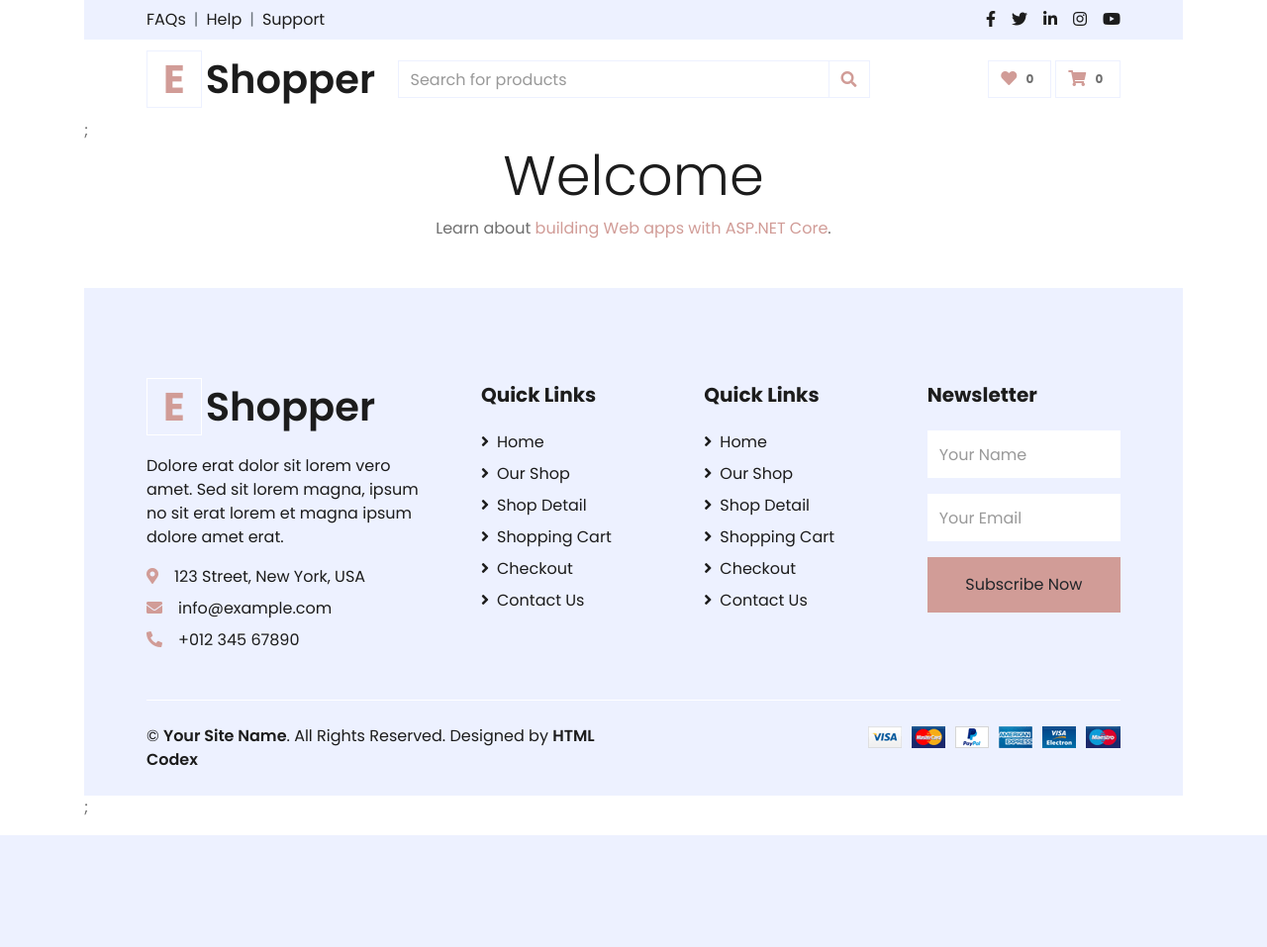
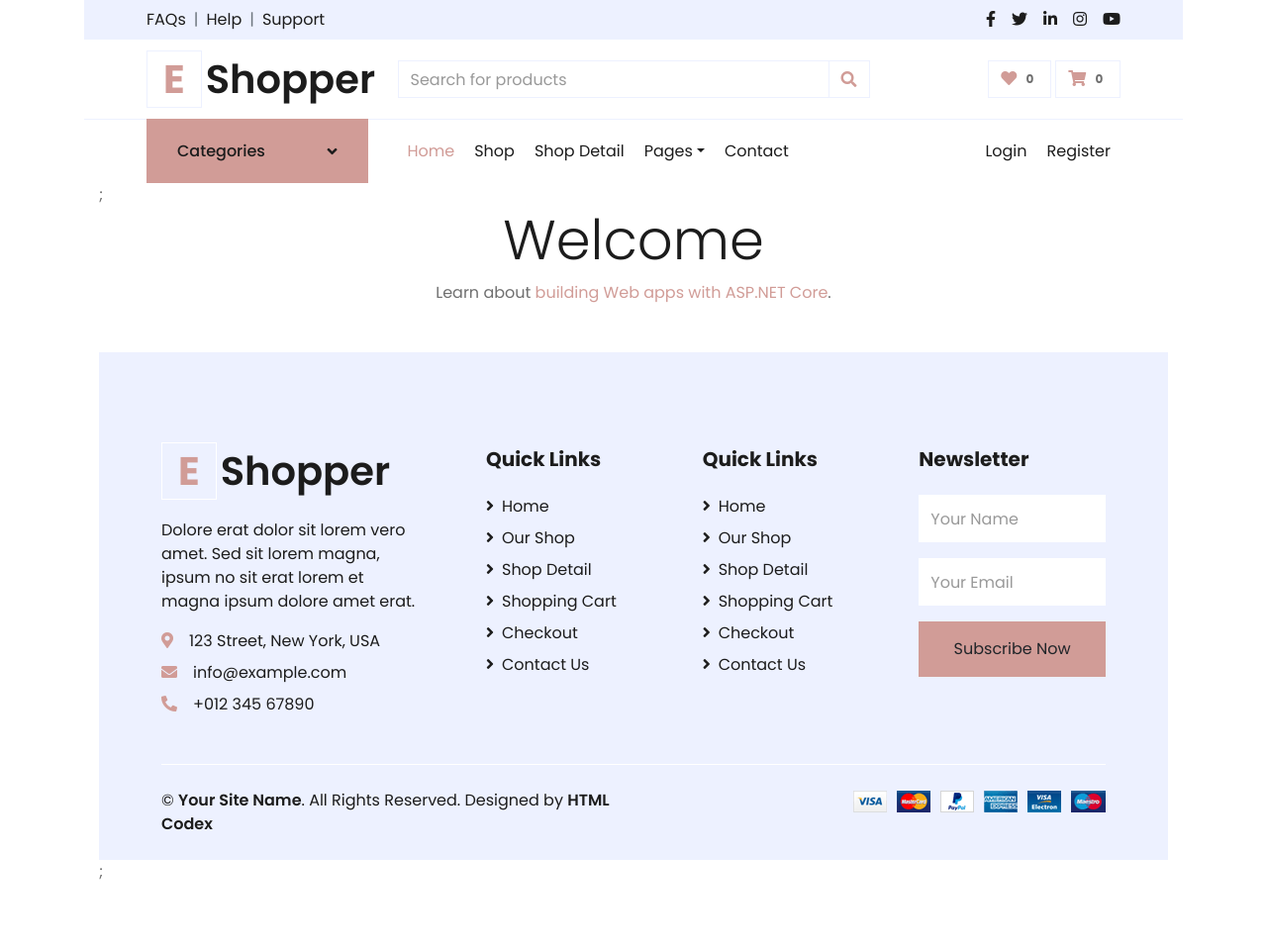
Before and after one commit to dangquoc123/webApp, an ASP.NET Core app: page / in a window 1280 px wide. Shown: the whole page at 99% size. Before the commit the page ends 844 px from the top, so only its background shows below. Run offline with ASP.NET Core 8, Linux system fonts and the light colour scheme; some libraries are stand-ins or nearby versions.

Commit message:
staging first commit

```diff
--- a/Views/Shared/_Header.cshtml
+++ b/Views/Shared/_Header.cshtml
@@ -61,3 +61,49 @@
     </div>
 </div>
 <!-- Topbar End -->
+<!-- Navbar Start -->
+    <div class="container-fluid mb-5">
+        <div class="row border-top px-xl-5">
+            <div class="col-lg-3 d-none d-lg-block">
+                <a class="btn shadow-none d-flex align-items-center justify-content-between bg-primary text-white w-100" data-toggle="collapse" href="#navbar-vertical" style="height: 65px; margin-top: -1px; padding: 0 30px;">
+                    <h6 class="m-0">Categories</h6>
+                    <i class="fa fa-angle-down text-dark"></i>
+                </a>
+                <nav class="collapse show navbar navbar-vertical navbar-light align-items-start p-0 border border-top-0 border-bottom-0" id="navbar-vertical">
+
+                </nav>
+            </div>
+            <div class="col-lg-9">
+                <nav class="navbar navbar-expand-lg bg-light navbar-light py-3 py-lg-0 px-0">
+                    <a href="" class="text-decoration-none d-block d-lg-none">
+                        <h1 class="m-0 display-5 font-weight-semi-bold"><span class="text-primary font-weight-bold border px-3 mr-1">E</span>Shopper</h1>
+                    </a>
+                    <button type="button" class="navbar-toggler" data-toggle="collapse" data-target="#navbarCollapse">
+                        <span class="navbar-toggler-icon"></span>
+                    </button>
+                    <div class="collapse navbar-collapse justify-content-between" id="navbarCollapse">
+                        <div class="navbar-nav mr-auto py-0">
+                            <a href="index.html" class="nav-item nav-link active">Home</a>
+                            <a href="shop.html" class="nav-item nav-link">Shop</a>
+                            <a href="detail.html" class="nav-item nav-link">Shop Detail</a>
+                            <div class="nav-item dropdown">
+                                <a href="#" class="nav-link dropdown-toggle" data-toggle="dropdown">Pages</a>
+                                <div class="dropdown-menu rounded-0 m-0">
+                                    <a href="cart.html" class="dropdown-item">Shopping Cart</a>
+                                    <a href="checkout.html" class="dropdown-item">Checkout</a>
+                                </div>
+                            </div>
+                            <a href="contact.html" class="nav-item nav-link">Contact</a>
+                        </div>
+                        <div class="navbar-nav ml-auto py-0">
+                            <a href="" class="nav-item nav-link">Login</a>
+                            <a href="" class="nav-item nav-link">Register</a>
+                        </div>
+                    </div>
+                </nav>
+                <div id="header-carousel" class="carousel slide" data-ride="carousel">
+
+            </div>
+        </div>
+    </div>
+    <!-- Navbar End -->
```
Also changed, not shown: 13 other files.
